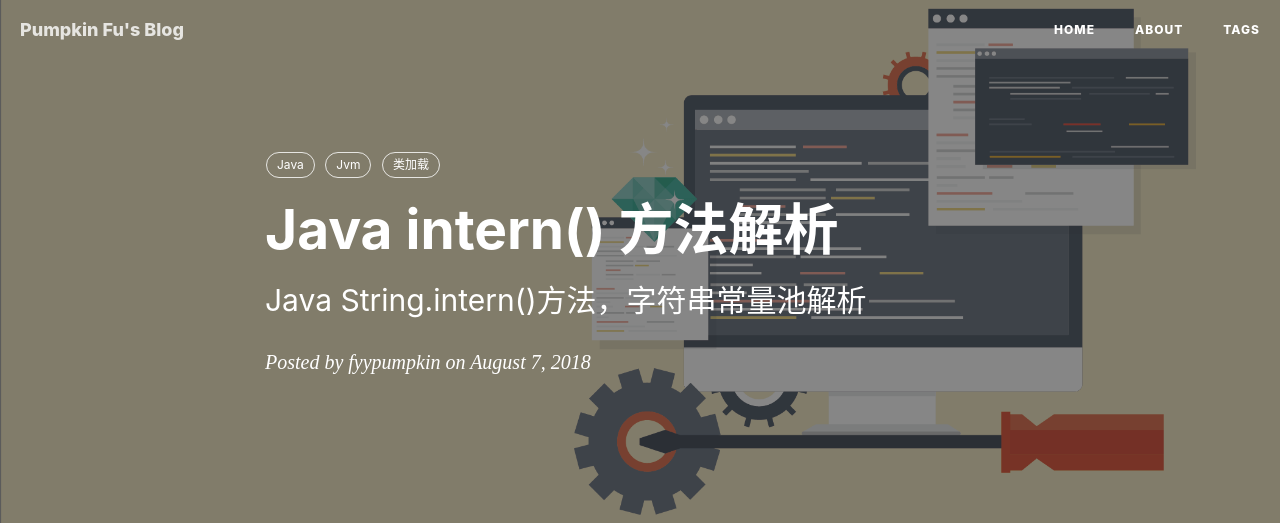
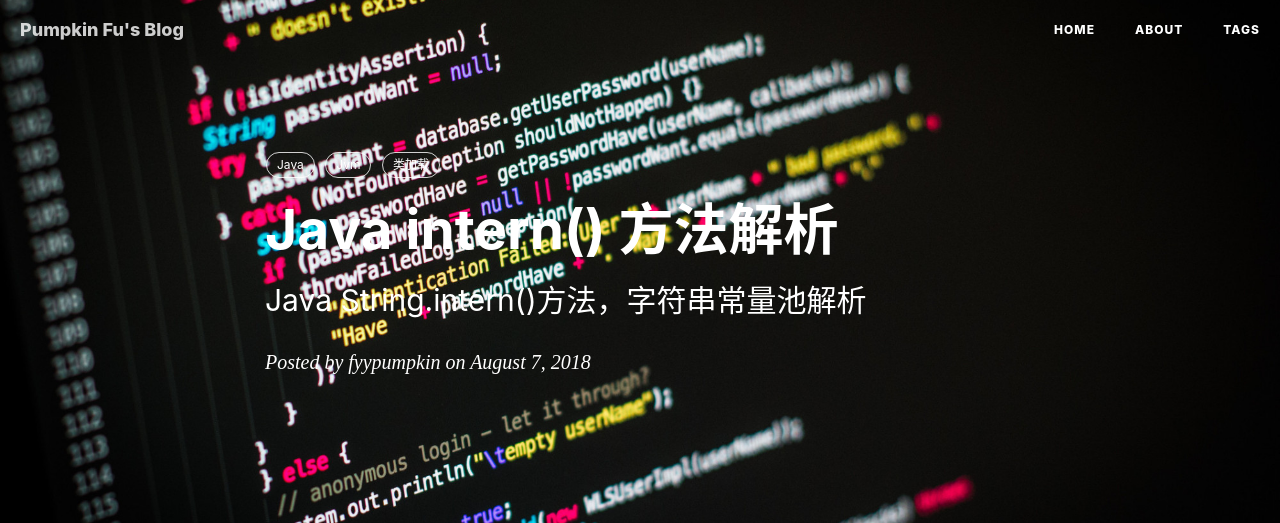
Before and after one commit to Fyypumpkin/fyypumpkin.github.io, a Jekyll site: the page built from _posts/2018-08-09-Java intern()方法解析.md, in a window 1280 px wide. Shown: the top 523 px of the page. Built offline with Jekyll 4.4.1, drawn with Linux system fonts in a browser that asks for light colours; nearby versions of some CDN libraries; comment, search, counter and statistics services are not loaded; grey boxes are pictures that could not be loaded.

Commit message:
增加intern测试图片

```diff
--- a/_posts/2018-08-09-Java intern()方法解析.md
+++ b/_posts/2018-08-09-Java intern()方法解析.md
@@ -4,7 +4,7 @@ title:      Java intern() 方法解析
 subtitle:   Java String.intern()方法，字符串常量池解析
 date:       2018-08-07
 author:     fyypumpkin
-header-img: img/post-bg-debug.png
+header-img: img/intern/intern-title.jpg
 catalog: true
 tags:
     - Java
```
Also changed, not shown: img/intern/intern-title.jpg (added).
